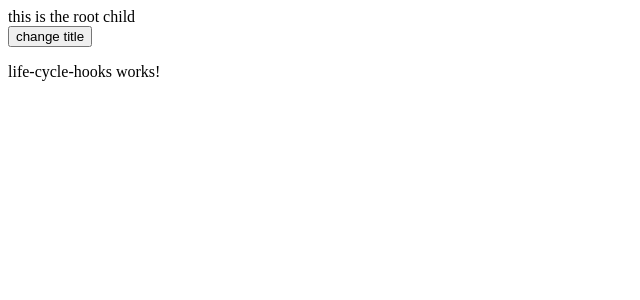
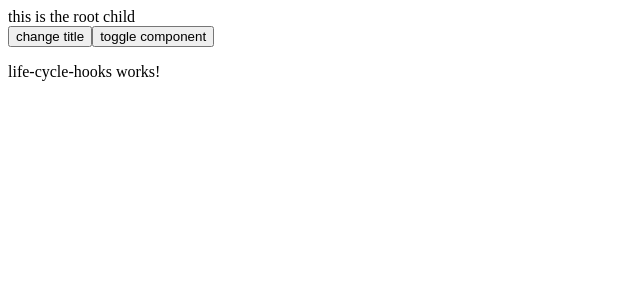
Before and after one commit to UchithmaSenevirathne/Learning-Angular, an Angular app: page / in a window 1280 px wide. Shown: the top 300 px of the page, without its empty margins (0-640 px from the left). Built offline with nearby package versions, Linux system fonts and the light colour scheme.

Commit message:
life cycle hooks | ngOnDestroy & DestroyRef

```diff
--- a/src/app/app.component.html
+++ b/src/app/app.component.html
@@ -1,7 +1,8 @@
 <!-- constructor and ngOnInit -->
 <div>
     <button (click)="changeTitle()">change title</button>
-    <app-life-cycle-hooks [title]="title"></app-life-cycle-hooks>
+    <button (click)="toggleHook()">toggle component</button>
+    <app-life-cycle-hooks [title]="title" *ngIf="isActive"></app-life-cycle-hooks>
 </div>
 
 <!-- host binding and host listners -->
--- a/src/app/app.component.ts
+++ b/src/app/app.component.ts
@@ -30,6 +30,7 @@ export class AppComponent {
   title = 'testProject';
   counter: number = 20;
   recieveDataFromChild = '';
+  isActive = true;
 
   dataRecieved(data: string){
     this.recieveDataFromChild = data;
@@ -38,4 +39,8 @@ export class AppComponent {
   changeTitle(){
     this.title = 'random string' + Math.random();
   }
+
+  toggleHook(){
+    this.isActive = !this.isActive;
+  }
 }
--- a/src/app/life-cycle-hooks/life-cycle-hooks.component.ts
+++ b/src/app/life-cycle-hooks/life-cycle-hooks.component.ts
@@ -1,4 +1,4 @@
-import { Component, Input, SimpleChanges } from '@angular/core';
+import { Component, DestroyRef, Input, SimpleChanges } from '@angular/core';
 
 @Component({
   selector: 'app-life-cycle-hooks',
@@ -10,8 +10,11 @@ import { Component, Input, SimpleChanges } from '@angular/core';
 export class LifeCycleHooksComponent {
   @Input() title = '';
   name = '';
-  constructor(){
+  constructor(private destroyRef: DestroyRef){
     console.log('constructor called');
+    destroyRef.onDestroy(() => {
+      console.log('destroyRef called');
+    })
     // console.log(this.title)
   }
 
@@ -24,4 +27,8 @@ export class LifeCycleHooksComponent {
     console.log('ngOnChange call')
     console.log(changes)
   }
+
+  ngOnDestroy(){
+    console.log('ngOnDestroy call')
+  }
 }
```
